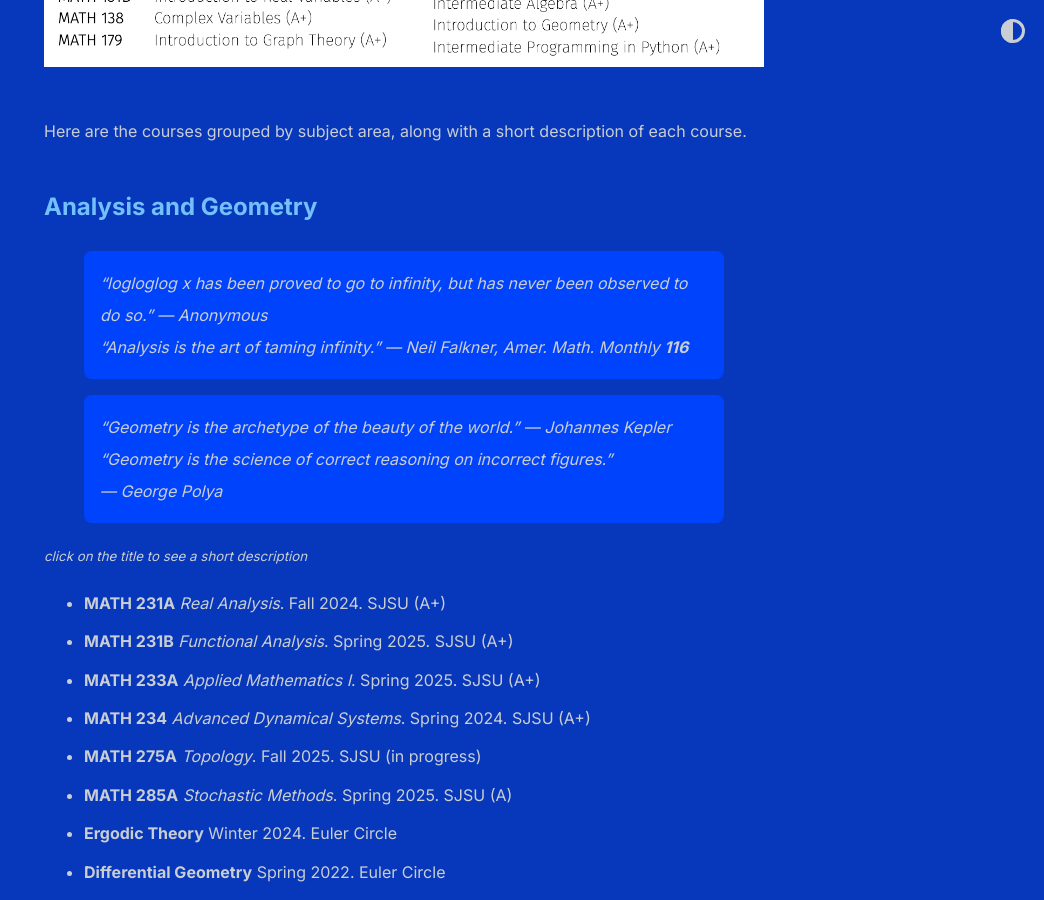
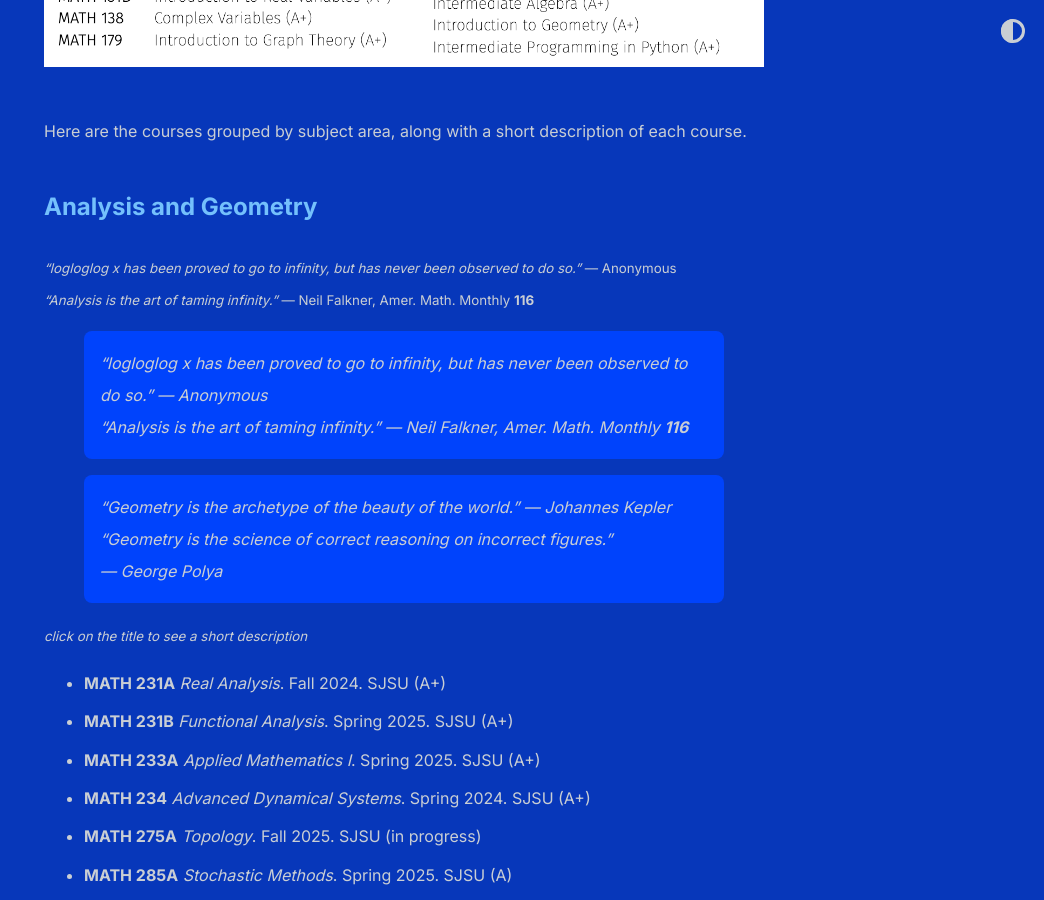
Before and after one commit to shihankanungo/shihankanungo.github.io, a Jekyll site: the page built from courses.md, in a window 1280 px wide and 900 px high, scrolled down 1212 px. Shown: the whole window, without its empty margins (236-1280 px from the left). Built offline with Jekyll 4.4.1, drawn with Linux system fonts in a browser that asks for light colours.

Commit message:
Update courses.md

```diff
--- a/courses.md
+++ b/courses.md
@@ -23,6 +23,9 @@ Here are the courses grouped by subject area, along with a short description of
 <!--<br><small>You can scroll down for the same list, but grouped by institution instead. [ <b><a href="https://shihankanungo.github.io/courses#coursework-grouped-by-institution">Link</a></b> ]. </small>-->
 
 ## Analysis and Geometry
+
+<small><i>"logloglog x has been proved to go to infinity, but has never been observed to do so."</i> --- Anonymous</small> <br>
+<small><i>"Analysis is the art of taming infinity."</i> --- Neil Falkner, Amer. Math. Monthly <b>116</b></small> <br>
 
 > "logloglog x has been proved to go to infinity, but has never been observed to do so." --- Anonymous <br>
 > "Analysis is the art of taming infinity." --- Neil Falkner, Amer. Math. Monthly **116**
```
